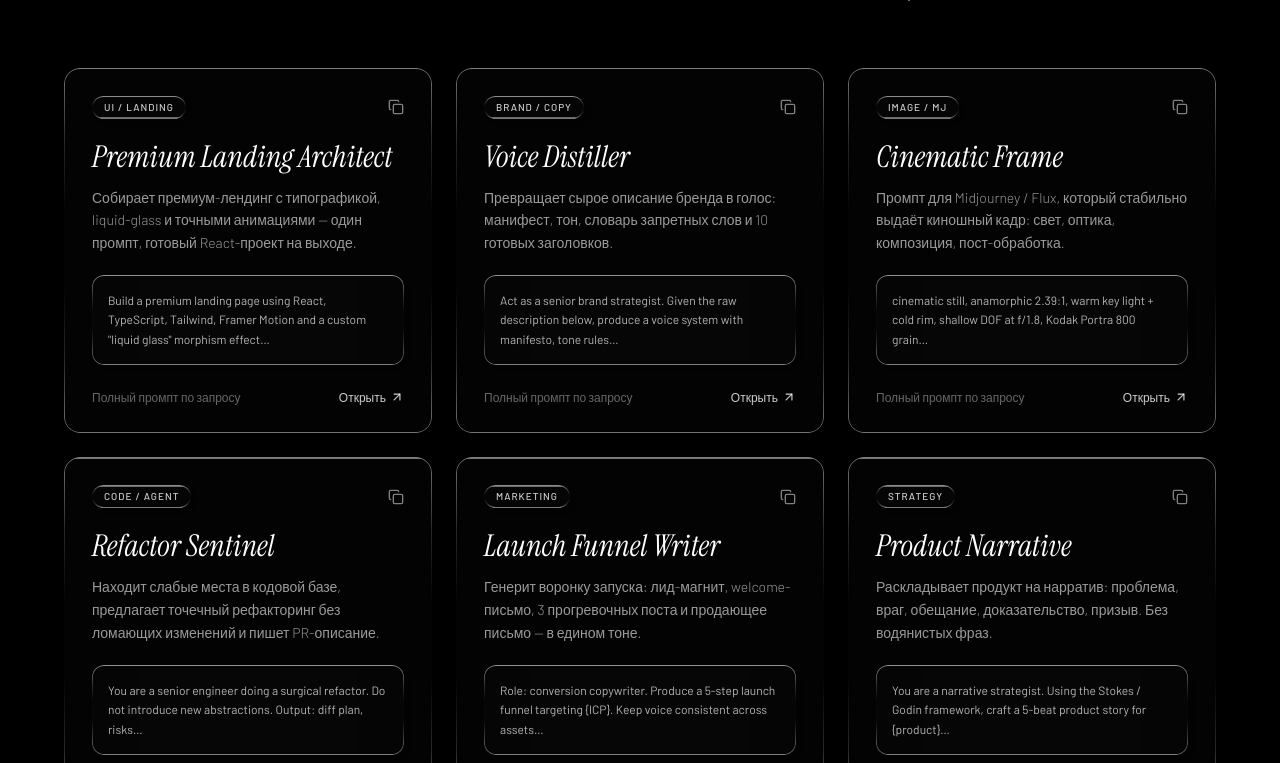
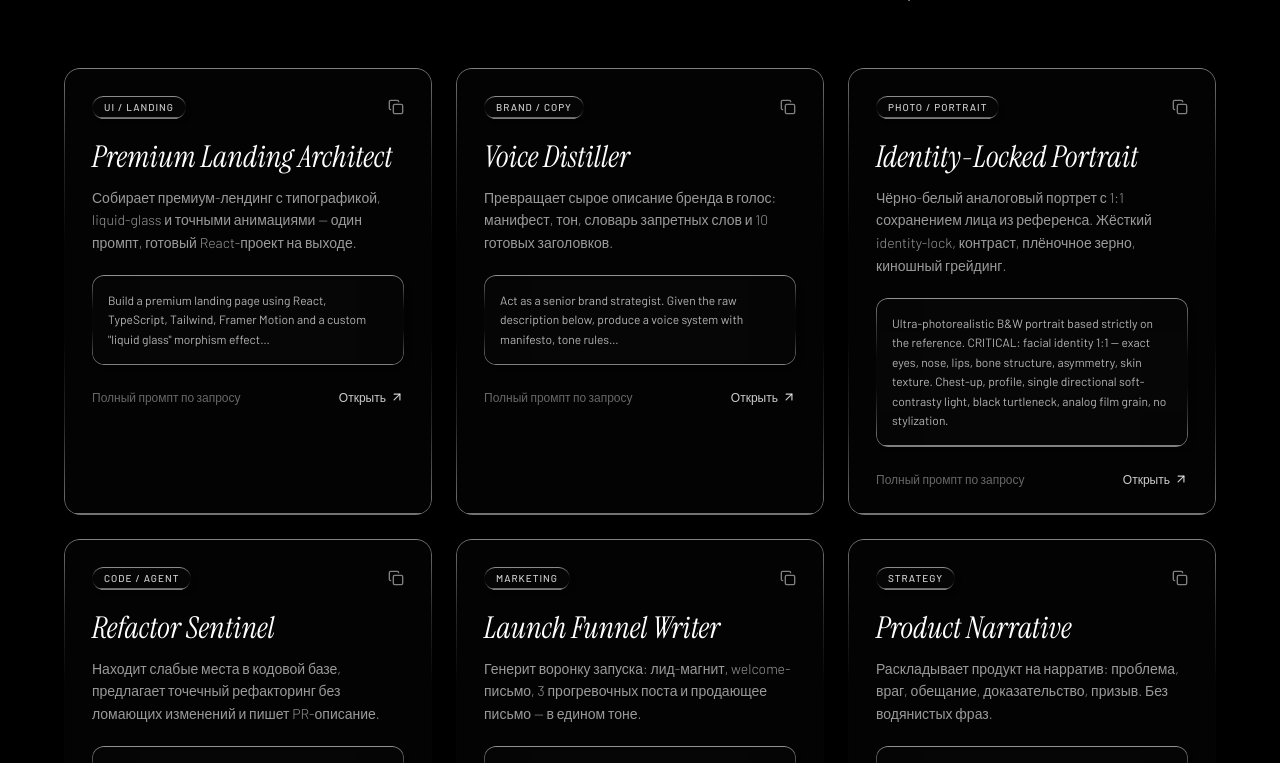
Before and after one commit to g61388854-cmyk/INTELLECTUM1, a React (Vite) app: page / in a window 1280 px wide. Shown: the part 2037-2800 px from the top of the page. Built offline with nearby package versions, Linux system fonts and the light colour scheme; no server answers.

Commit message:
feat: add Identity-Locked Portrait prompt card

```diff
--- a/src/components/Prompts.tsx
+++ b/src/components/Prompts.tsx
@@ -24,11 +24,11 @@ const prompts: Prompt[] = [
       'Act as a senior brand strategist. Given the raw description below, produce a voice system with manifesto, tone rules…',
   },
   {
-    tag: 'Image / MJ',
-    title: 'Cinematic Frame',
-    desc: 'Промпт для Midjourney / Flux, который стабильно выдаёт киношный кадр: свет, оптика, композиция, пост-обработка.',
+    tag: 'Photo / Portrait',
+    title: 'Identity-Locked Portrait',
+    desc: 'Чёрно-белый аналоговый портрет с 1:1 сохранением лица из референса. Жёсткий identity-lock, контраст, плёночное зерно, киношный грейдинг.',
     excerpt:
-      'cinematic still, anamorphic 2.39:1, warm key light + cold rim, shallow DOF at f/1.8, Kodak Portra 800 grain…',
+      'Ultra-photorealistic B&W portrait based strictly on the reference. CRITICAL: facial identity 1:1 — exact eyes, nose, lips, bone structure, asymmetry, skin texture. Chest-up, profile, single directional soft-contrasty light, black turtleneck, analog film grain, no stylization.',
   },
   {
     tag: 'Code / Agent',
```
